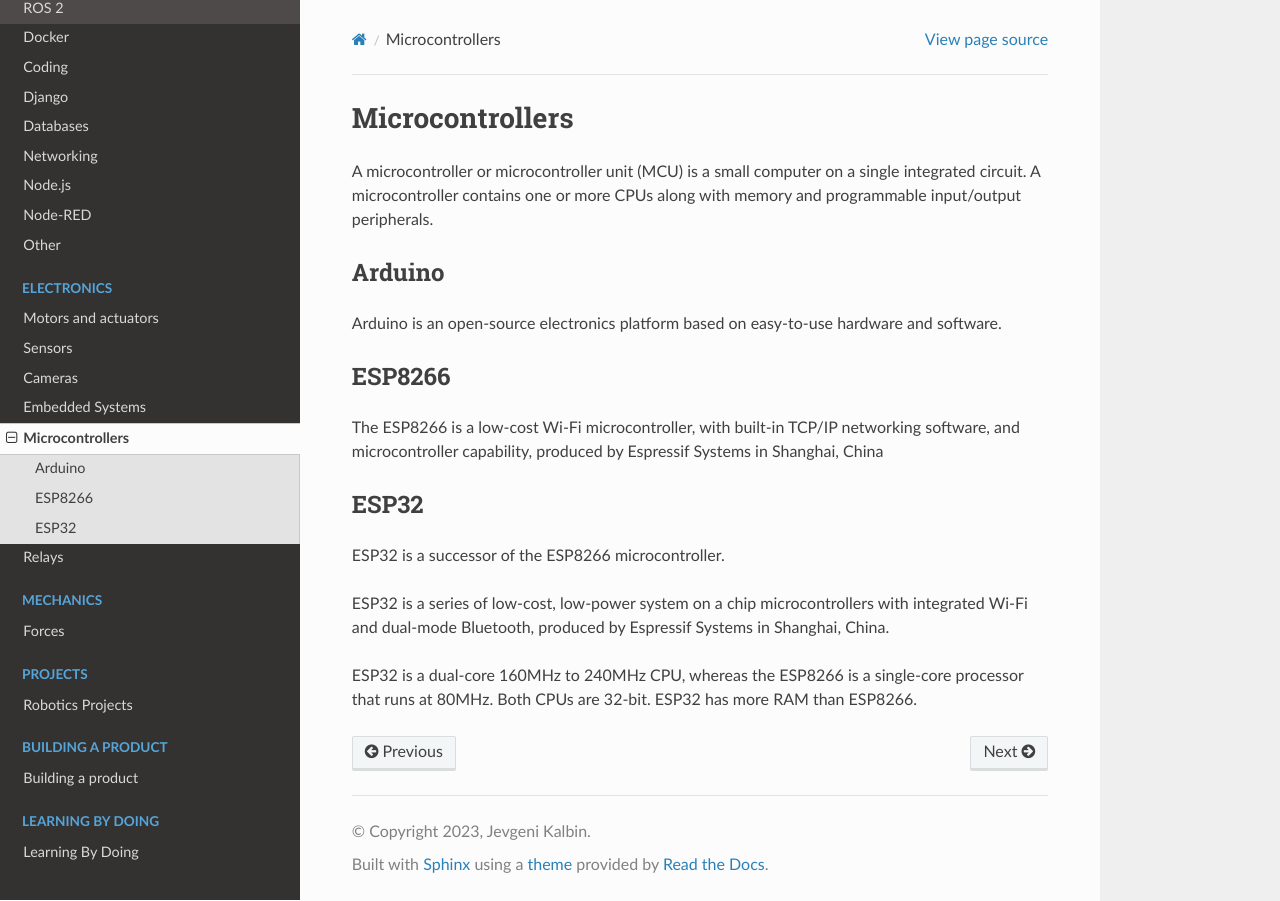
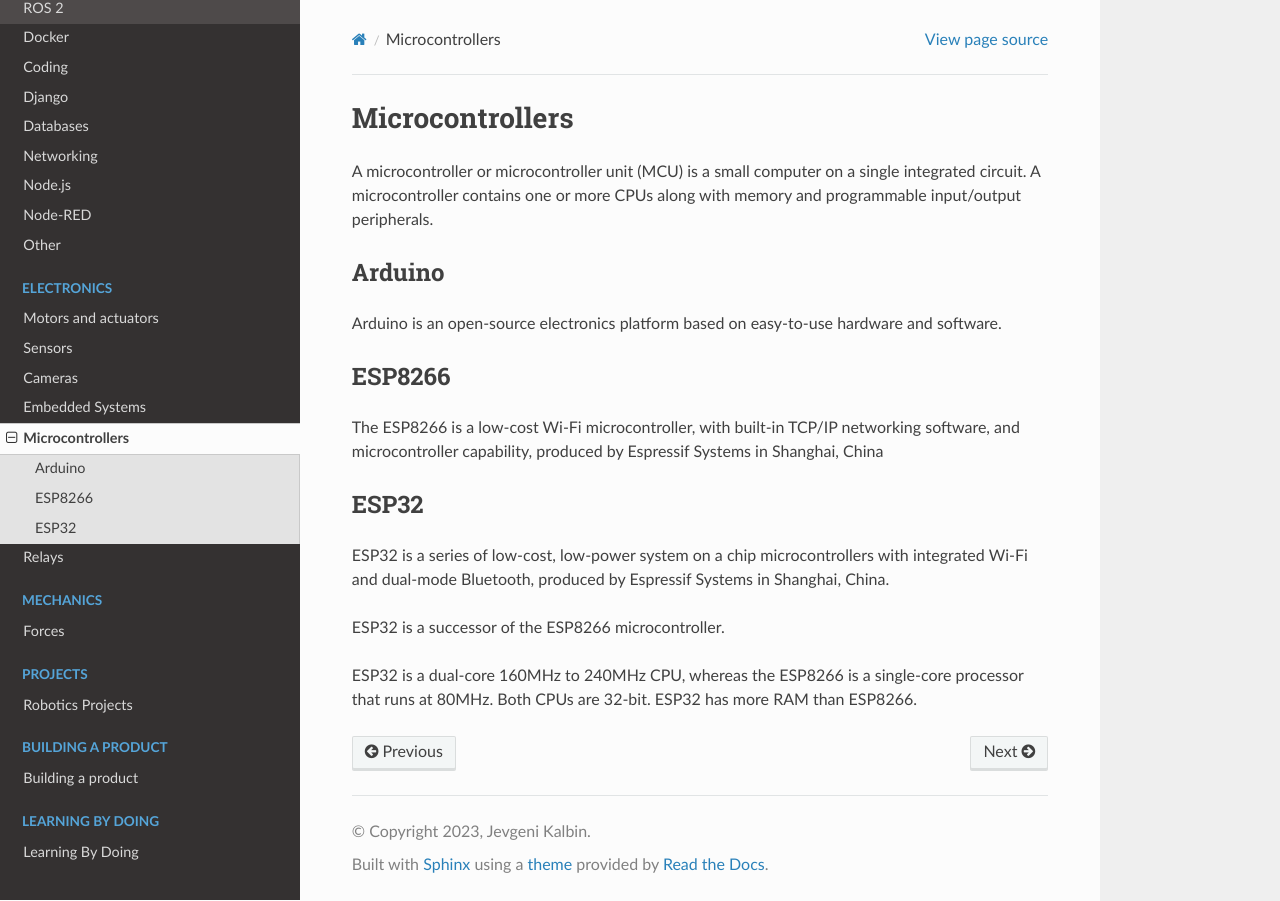
Before and after one commit to jevgenik/manuals, a Sphinx documentation site: the page built from source/files/electronics/microcontrollers/microcontrollers.rst, in a window 1280 px wide. Built offline with Sphinx 7.4.7 and the Read the Docs theme 2.0.0, drawn with Linux system fonts in a browser that asks for light colours.

```diff
--- a/source/files/electronics/microcontrollers/microcontrollers.rst
+++ b/source/files/electronics/microcontrollers/microcontrollers.rst
@@ -17,10 +17,10 @@ produced by Espressif Systems in Shanghai, China
 
 ESP32
 =====
-ESP32 is a successor of the ESP8266 microcontroller.
-
 ESP32 is a series of low-cost, low-power system on a chip microcontrollers with integrated Wi-Fi and dual-mode Bluetooth,
 produced by Espressif Systems in Shanghai, China.
 
+ESP32 is a successor of the ESP8266 microcontroller.
+
 ESP32 is a dual-core 160MHz to 240MHz CPU, whereas the ESP8266 is a single-core processor that runs at 80MHz. Both CPUs are 32-bit.
 ESP32 has more RAM than ESP8266.
```
